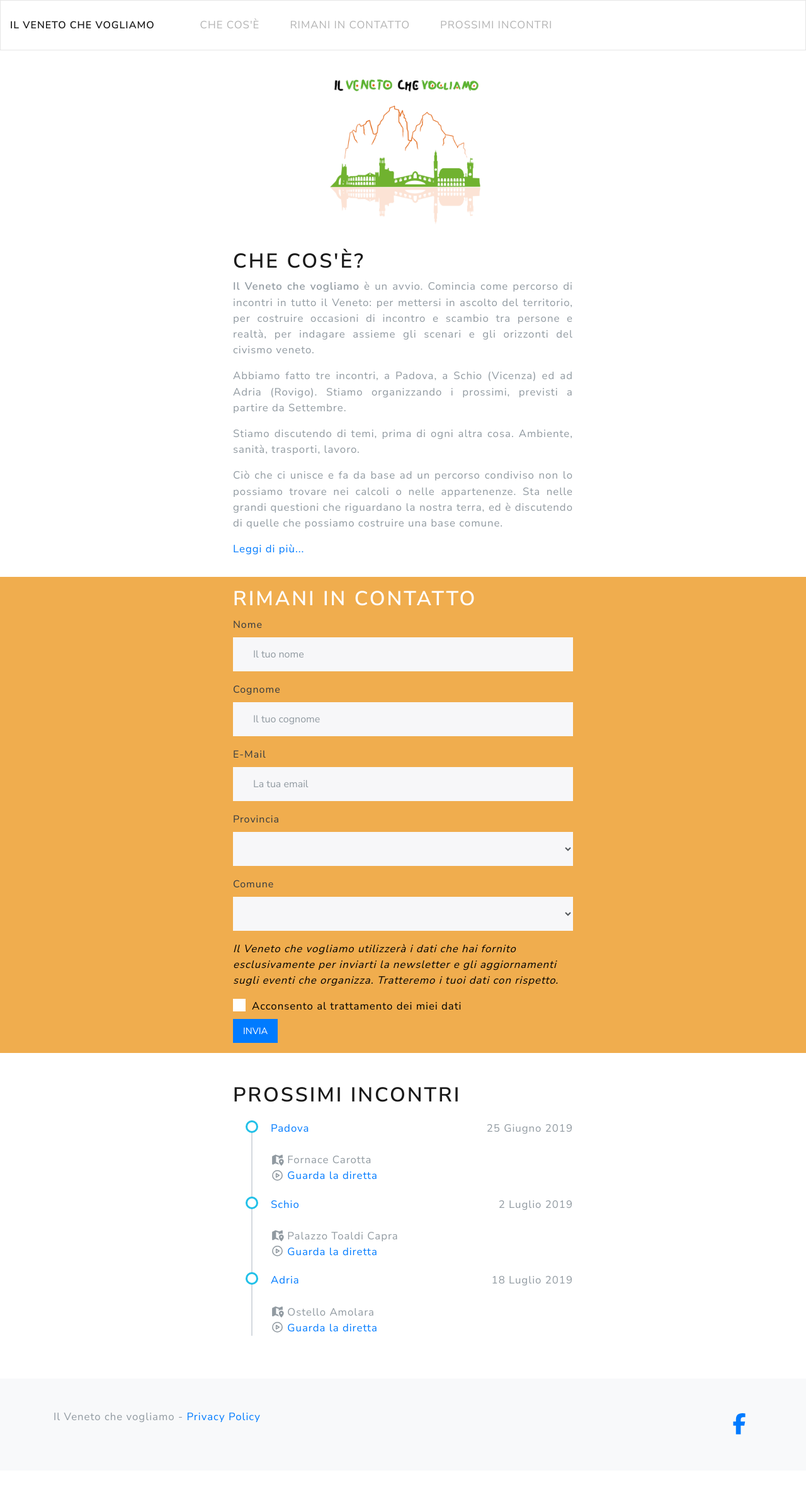
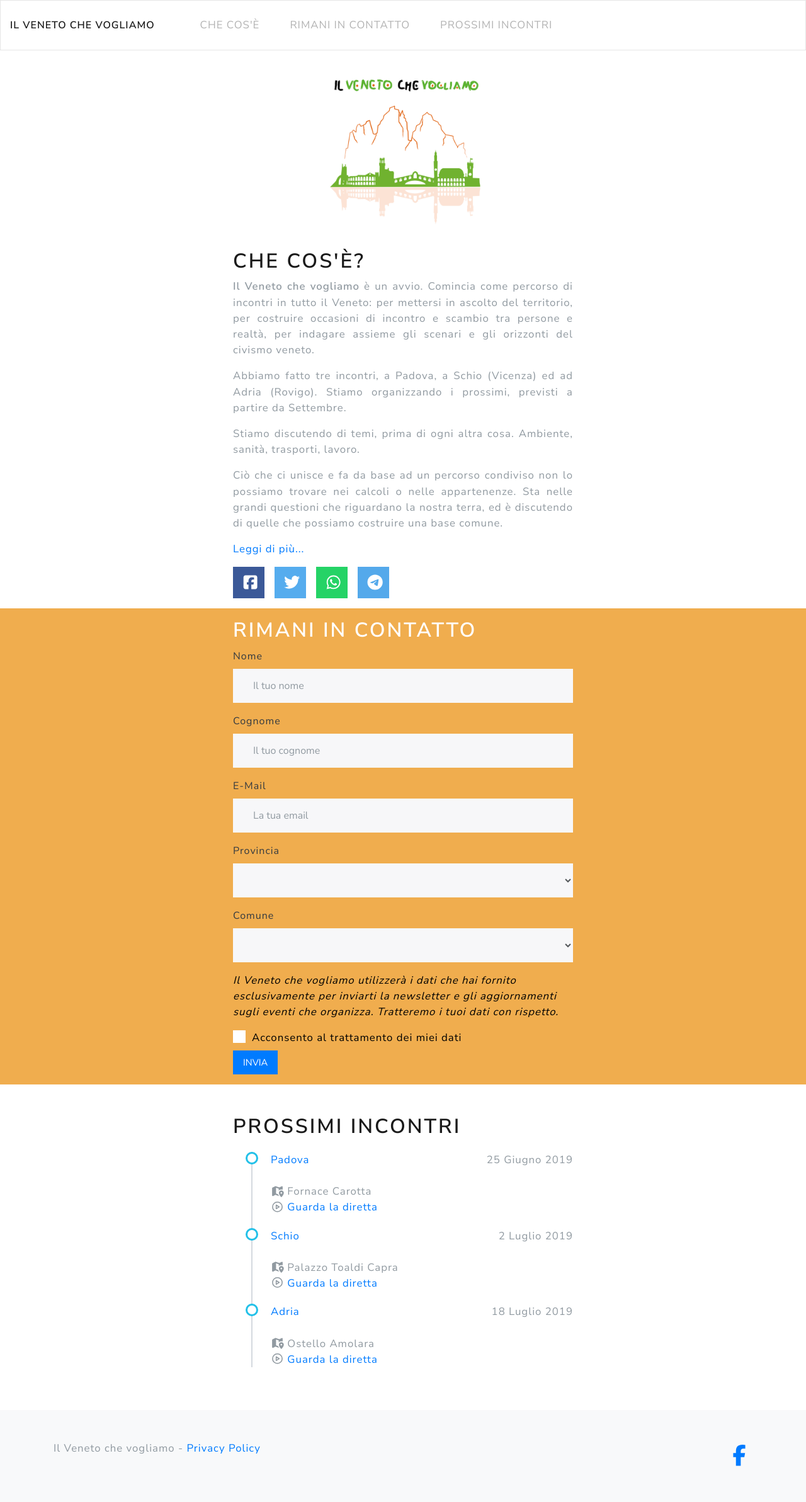
Before and after one commit to venetochevogliamo/venetochevogliamo.it, a Jekyll site: the page built from index.html, in a window 1280 px wide. Shown: the whole page at 63% size. Built offline with Jekyll 4.4.1, drawn with Linux system fonts in a browser that asks for light colours; nearby versions of some CDN libraries; library files that are not in the unit come from our copies; comment, search, counter and statistics services are not loaded; before the commit the page ends 2335 px from its top, so only the background shows below that.

Commit message:
Add custom social buttons

```diff
--- a/_includes/about.html
+++ b/_includes/about.html
@@ -100,7 +100,9 @@
           Abbiamo fiducia e ottimismo verso ciò che potremo costruire.
         </p>
       </div>
-      <div class="addthis_inline_share_toolbox"></div>
+      <div id="social">
+        {% include share-buttons.html %}
+      </div>
     </div>
   </div>
 </div>
--- /dev/null
+++ b/_includes/share-buttons.html
@@ -0,0 +1,53 @@
+<a
+  class="btn btn-primary sharing-button--facebook"
+  href="https://facebook.com/sharer/sharer.php?u={{ site.url }}{{
+    site.baseurl
+  }}{{ page.url }}"
+  target="_blank"
+  rel="noopener"
+  role="button"
+  title="Condividi su Facebook"
+>
+  <i class="fab fa-facebook-square"></i>
+</a>
+
+&nbsp;
+
+<a
+  class="btn btn-primary sharing-button--twitter"
+  href="https://twitter.com/intent/tweet/?text={{ page.title }}&amp;url={{
+    site.url
+  }}{{ site.baseurl }}{{ page.url }}"
+  target="_blank"
+  rel="noopener"
+  role="button"
+  title="Condividi su Twitter"
+>
+  <i class="fab fa-twitter"></i>
+</a>
+&nbsp;
+<a
+  class="btn btn-primary sharing-button--whatsapp"
+  href="https://wa.me/?text={{ page.title }}%20{{ site.url }}{{
+    site.baseurl
+  }}{{ page.url }}"
+  target="_blank"
+  rel="noopener"
+  role="button"
+  title="Condividi su WhatsApp"
+>
+  <i class="fab fa-whatsapp"></i>
+</a>
+&nbsp;
+<a
+  class="btn btn-primary sharing-button--telegram"
+  href="https://telegram.me/share/url?text={{ page.title }}&amp;url={{
+    site.url
+  }}{{ site.baseurl }}{{ page.url }}"
+  target="_blank"
+  rel="noopener"
+  role="button"
+  title="Condividi su Telegram"
+>
+  <i class="fab fa-telegram-plane"></i>
+</a>
--- a/assets/main.scss
+++ b/assets/main.scss
@@ -543,3 +543,107 @@ h6 {
 #contribute {
   display: none;
 }
+
+#social {
+  .btn {
+    height: 50px;
+    width: 50px;
+    font-size: 25px;
+    line-height: 40px;
+    text-align: center;
+    vertical-align: middle;
+  }
+  /* Non solid icons get a stroke */
+  .sharing-button__icon {
+    stroke: #fff;
+    fill: none;
+  }
+
+  /* Solid icons get a fill */
+  .sharing-button__icon--solid,
+  .sharing-button__icon--solidcircle {
+    fill: #fff;
+    stroke: none;
+  }
+
+  .sharing-button--twitter {
+    background-color: #55acee;
+  }
+
+  .sharing-button--twitter:hover {
+    background-color: #2795e9;
+  }
+
+  .sharing-button--facebook {
+    background-color: #3b5998;
+  }
+
+  .sharing-button--facebook:hover {
+    background-color: #2d4373;
+  }
+
+  .sharing-button--linkedin {
+    background-color: #0077b5;
+  }
+
+  .sharing-button--linkedin:hover {
+    background-color: #046293;
+  }
+
+  .sharing-button--email {
+    background-color: #777;
+  }
+
+  .sharing-button--email:hover {
+    background-color: #5e5e5e;
+  }
+
+  .sharing-button--whatsapp {
+    background-color: #25d366;
+  }
+
+  .sharing-button--whatsapp:hover {
+    background-color: #1da851;
+  }
+
+  .sharing-button--facebook {
+    background-color: #3b5998;
+    border-color: #3b5998;
+  }
+
+  .sharing-button--facebook:hover,
+  .sharing-button--facebook:active {
+    background-color: #2d4373;
+    border-color: #2d4373;
+  }
+
+  .sharing-button--twitter {
+    background-color: #55acee;
+    border-color: #55acee;
+  }
+
+  .sharing-button--twitter:hover,
+  .sharing-button--twitter:active {
+    background-color: #2795e9;
+    border-color: #2795e9;
+  }
+
+  .sharing-button--whatsapp {
+    background-color: #25d366;
+    border-color: #25d366;
+  }
+
+  .sharing-button--whatsapp:hover,
+  .sharing-button--whatsapp:active {
+    background-color: #1da851;
+    border-color: #1da851;
+  }
+
+  .sharing-button--telegram {
+    background-color: #54a9eb;
+  }
+
+  .sharing-button--telegram:hover {
+    background-color: #4b97d1;
+  }
+}
```
